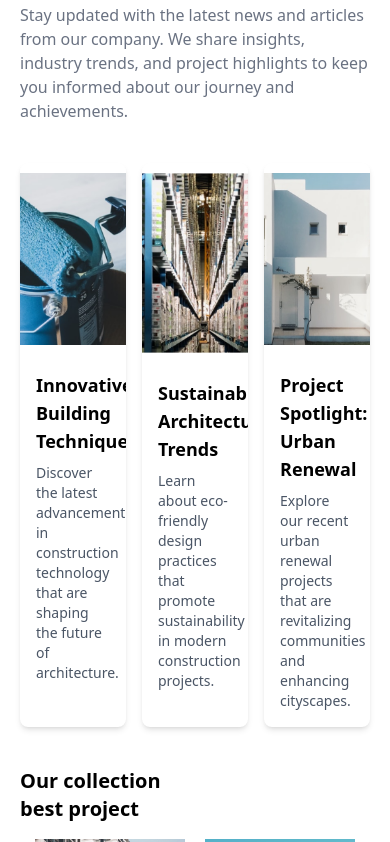
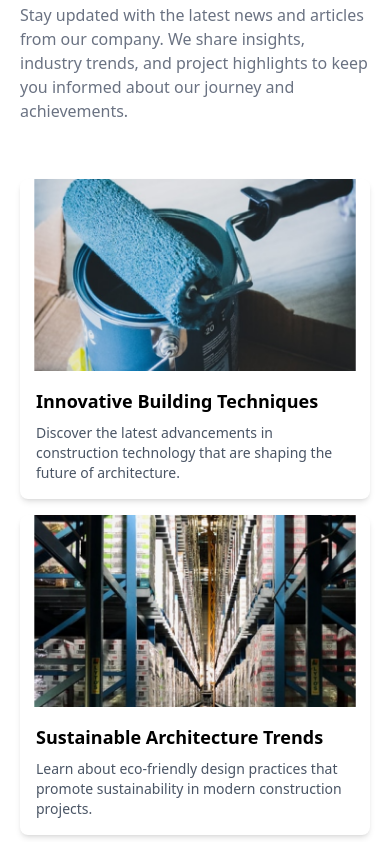
Before and after one commit to Techsavy-Maahir/Real-Estate-Landing-Page, a website: page index.html in a window 390 px wide. Shown: the part 4966-5808 px from the top of the page. Drawn offline with Linux system fonts and the light colour scheme.

Commit message:
Update responsive card layout for better centering and vertical design

```diff
--- a/index.html
+++ b/index.html
@@ -257,7 +257,7 @@
 
   <!-- News Update Section -->
 
-  <section>
+  <section class="flex flex-col gap-4 max-w-[1200px] mx-auto">
     <div class="p-5 flex flex-col gap-4">
       <h2 class="font-black text-[24px] leading-[32px] font-[Poppins] weight-[700]">
         News Update
@@ -266,9 +266,9 @@
       <p class="text-gray-500">Stay updated with the latest news and articles from our company. We share insights, industry trends, and project highlights to keep you informed about our journey and achievements.</p>
     </div>
 
-    <div class="flex gap-4 p-5">
-  <!-- News Card 1 -->
-  <div class="w-1/3 bg-white rounded-lg shadow-md overflow-hidden">
+   <div class="flex flex-col md:flex-wrap md:flex-row justify-center gap-4 p-5">
+
+  <div class="w-full md:w-[48%] lg:w-[32%] bg-white rounded-lg shadow-md overflow-hidden">
     <img src="./NewsImg/Card1.png" alt="News 1" class="w-full h-48 object-cover" />
     <div class="p-4">
       <h3 class="text-lg font-semibold mb-2">Innovative Building Techniques</h3>
@@ -278,9 +278,8 @@
     </div>
   </div>
 
-  <!-- News Card 2 -->
-  <div class="w-1/3 bg-white rounded-lg shadow-md overflow-hidden">
-    <img src="./NewsImg/Card2.png" alt="News 2" class="w-full h-50 object-cover" />
+  <div class="w-full md:w-[48%] lg:w-[32%] bg-white rounded-lg shadow-md overflow-hidden">
+    <img src="./NewsImg/Card2.png" alt="News 2" class="w-full h-48 object-cover" />
     <div class="p-4">
       <h3 class="text-lg font-semibold mb-2">Sustainable Architecture Trends</h3>
       <p class="text-gray-600 text-sm">
@@ -289,8 +288,7 @@
     </div>
   </div>
 
-  <!-- News Card 3 -->
-  <div class="w-1/3 bg-white rounded-lg shadow-md overflow-hidden">
+  <div class="w-full md:w-[48%] lg:w-[32%] bg-white rounded-lg shadow-md overflow-hidden">
     <img src="./NewsImg/Card3.png" alt="News 3" class="w-full h-48 object-cover" />
     <div class="p-4">
       <h3 class="text-lg font-semibold mb-2">Project Spotlight: Urban Renewal</h3>
@@ -300,6 +298,7 @@
     </div>
   </div>
 </div>
+
   </section>
 
   <!-- Projects Section -->
```
Also changed, not shown: image.png (added).
